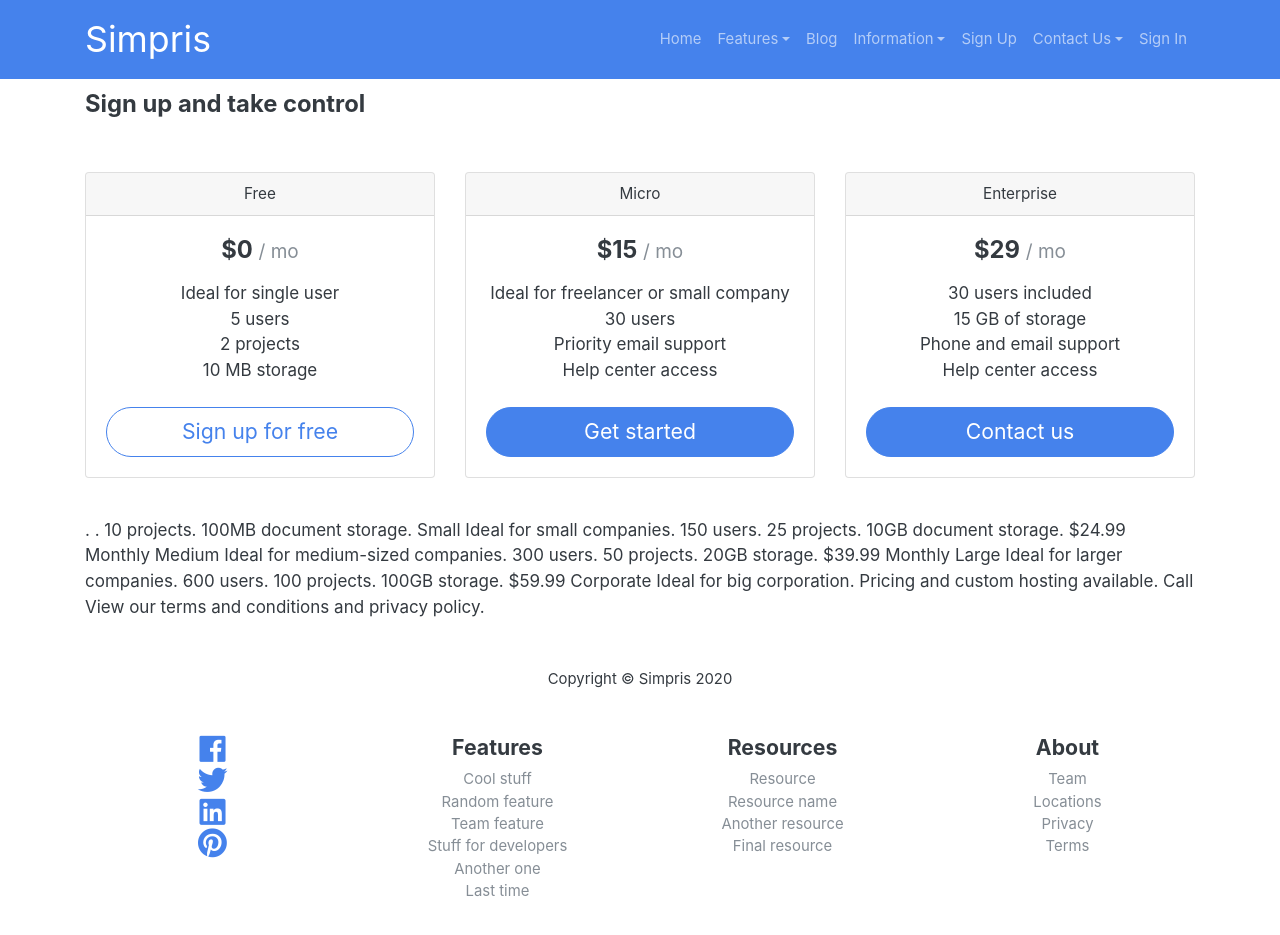
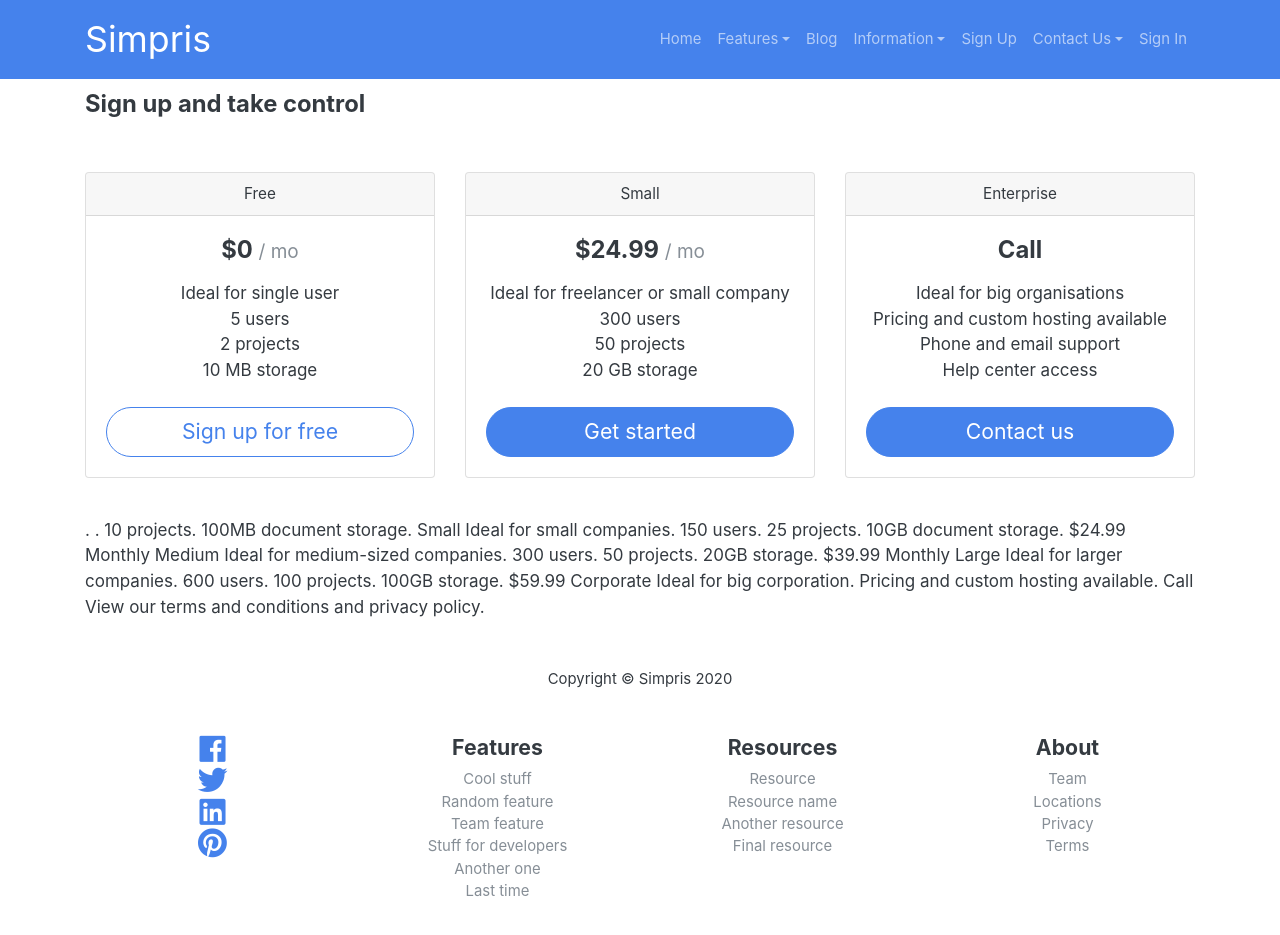
Before and after one commit to Grafrajohn/si, a Jekyll site: the page built from sign-up-and-take-control.html, in a window 1280 px wide and 966 px high. Shown: the top 935 px of the window. Built offline with Jekyll 4.4.1, drawn with Linux system fonts in a browser that asks for light colours; nearby versions of some CDN libraries.

Commit message:
Update sign-up-and-take-control.html

```diff
--- a/sign-up-and-take-control.html
+++ b/sign-up-and-take-control.html
@@ -25,15 +25,15 @@ layout: page
         </div>
         <div class="card mb-4 box-shadow">
           <div class="card-header">
-            <h4 class="my-0 font-weight-normal">Micro</h4>
+            <h4 class="my-0 font-weight-normal">Small</h4>
           </div>
           <div class="card-body">
-            <h1 class="card-title pricing-card-title">$15 <small class="text-muted">/ mo</small></h1>
+            <h1 class="card-title pricing-card-title">$24.99 <small class="text-muted">/ mo</small></h1>
             <ul class="list-unstyled mt-3 mb-4">
               <li>Ideal for freelancer or small company</li>
-              <li>30 users</li>
-              <li>Priority email support</li>
-              <li>Help center access</li>
+              <li>300 users</li>
+              <li>50 projects</li>
+              <li>20 GB storage</li>
             </ul>
             <button type="button" class="btn btn-lg btn-block btn-primary">Get started</button>
           </div>
@@ -43,10 +43,10 @@ layout: page
             <h4 class="my-0 font-weight-normal">Enterprise</h4>
           </div>
           <div class="card-body">
-            <h1 class="card-title pricing-card-title">$29 <small class="text-muted">/ mo</small></h1>
+            <h1 class="card-title pricing-card-title">Call</h1>
             <ul class="list-unstyled mt-3 mb-4">
-              <li>30 users included</li>
-              <li>15 GB of storage</li>
+              <li>Ideal for big organisations</li>
+              <li>Pricing and custom hosting available</li>
               <li>Phone and email support</li>
               <li>Help center access</li>
             </ul>
```
